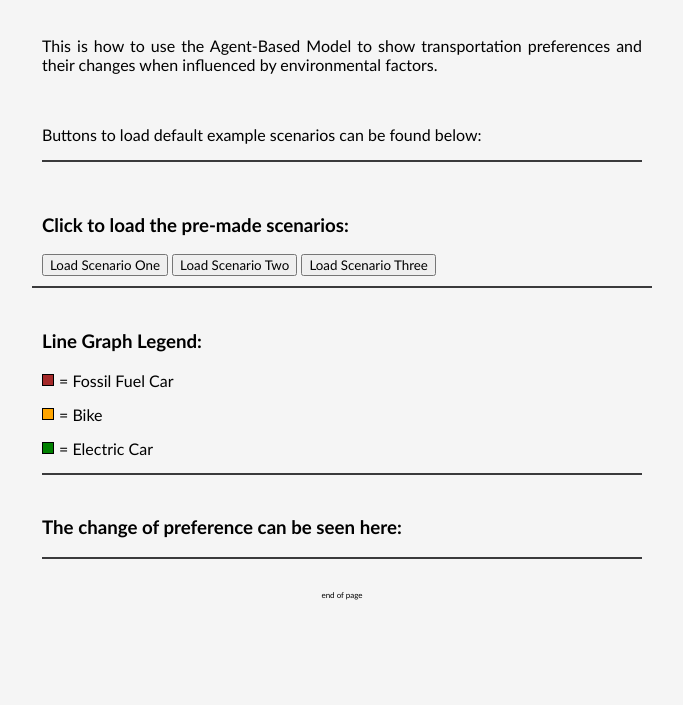
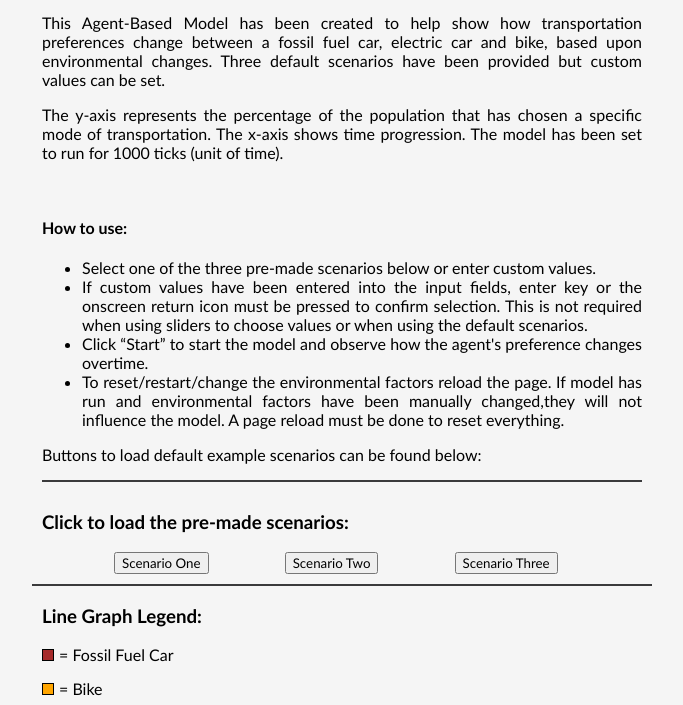
Before and after one commit to LucasMorris/agentModel, a plain HTML site: page index.html in a window 1280 px wide. Shown: the part 95-800 px from the top of the page, without its empty margins (298-981 px from the left). Drawn offline with Linux system fonts and the light colour scheme; a script that the page names is missing.

Commit message:
added tutorial text and changed button labels/layout

```diff
--- a/index.html
+++ b/index.html
@@ -14,17 +14,26 @@
 
         <div id="tutorial">
             <p>
-                This is how to use the Agent-Based Model to show transportation preferences
-                and their changes when influenced by environmental factors.
-            </p><br>
+                This Agent-Based Model has been created to help show how transportation preferences change between a fossil fuel car, electric car and bike, based upon environmental changes. Three default scenarios have been provided but custom values can be set.
+            </p>
+            <p>
+                The y-axis represents the percentage of the population that has chosen a specific mode of transportation. The x-axis shows time progression. The model has been set to run for 1000 ticks (unit of time).
+            </p> <br>
+            <h4>How to use:</h4>
+            <ul>
+                <li>Select one of the three pre-made scenarios below or enter custom values.</li>
+                <li>If custom values have been entered into the input fields, enter key or the onscreen return icon must be pressed to confirm selection. This is not required when using sliders to choose values or when using the default scenarios.</li>
+                <li>Click “Start” to start the model and observe how the agent's preference changes overtime.</li>
+                <li>To reset/restart/change the environmental factors reload the page. If model has run and environmental factors have been manually changed,they will not influence the model. A page reload must be done to reset everything.</li>
+            </ul>
             <p>Buttons to load default example scenarios can be found below:</p>
         </div>
 
         <div id="scenarios">
             <h3>Click to load the pre-made scenarios:</h3>
-            <button onclick="scenarioOne()">Load Scenario One</button>
-            <button onclick="scenarioTwo()">Load Scenario Two</button>
-            <button onclick="scenarioThree()">Load Scenario Three</button>
+            <button class="button" onclick="scenarioOne()">Scenario One</button>
+            <button class="button" onclick="scenarioTwo()">Scenario Two</button>
+            <button class="button" onclick="scenarioThree()">Scenario Three</button>
         </div>
 
         <div id="legend">
```
